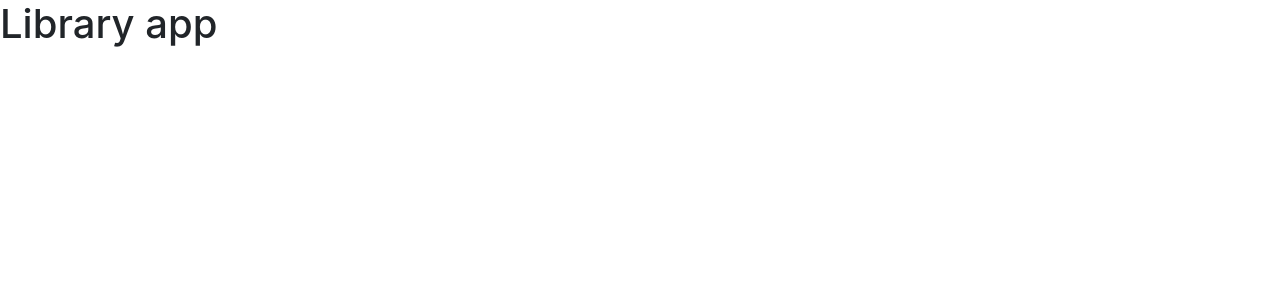
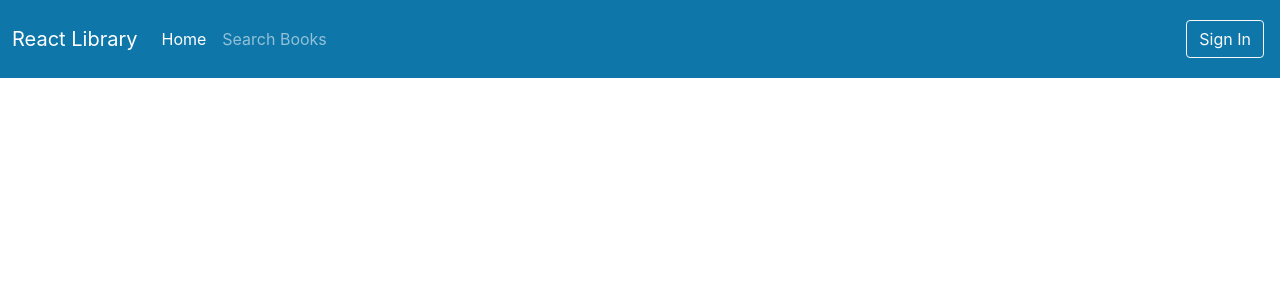
Before and after one commit to Trung-Hieu-Dev/fullstack-react-spring-boot, a React (Create React App) app in the folder library-app/fontend/: page / in a window 1280 px wide. Shown: the top 300 px of the page. Built offline with nearby package versions, Linux system fonts and the light colour scheme; the HTML template or start-up script is replaced by a standard one.

Commit message:
Navbar Component

```diff
--- a/library-app/fontend/src/App.tsx
+++ b/library-app/fontend/src/App.tsx
@@ -1,12 +1,11 @@
-import React from 'react';
-import './App.css';
+import React from "react";
+import "./App.css";
+import NavBar from "./layouts/NavbarAndFooter/NavBar";
 
 function App() {
-  return (
-    <div className="App">
-     <h1>Library app</h1>
-    </div>
-  );
+    return (
+        <NavBar />
+    );
 }
 
 export default App;
--- /dev/null
+++ b/library-app/fontend/src/layouts/NavbarAndFooter/NavBar.tsx
@@ -0,0 +1,33 @@
+import React from "react";
+
+const NavBar = () => {
+    return (
+        <nav className="navbar navbar-expand-lg navbar-dark main-color py-3">
+            <div className="container-fluid">
+                <span className="navbar-brand">React Library</span>
+                <button className="navbar-toggler" type="button" data-bs-toggle="collapse"
+                        data-bs-target="#navbarNavDropDown" aria-controls="navbarNavDropDown"
+                        aria-expanded="false" aria-label="Toggle navigation">
+                    <span className="navbar-toggler-icon"></span>
+                </button>
+                <div className="collapse navbar-collapse" id="navbarNavDropDown">
+                    <ul className="navbar-nav">
+                        <li className="nav-item">
+                            <a className="nav-link active" href="#">Home</a>
+                        </li>
+                        <li className="nav-item">
+                            <a className="nav-link" href="#">Search Books</a>
+                        </li>
+                    </ul>
+                    <ul className='navbar-nav ms-auto'>
+                        <li className="nav-item m-1">
+                            <a type='button' className="btn btn-outline-light" href="#">Sign In</a>
+                        </li>
+                    </ul>
+                </div>
+            </div>
+        </nav>
+    );
+};
+
+export default NavBar;
```
